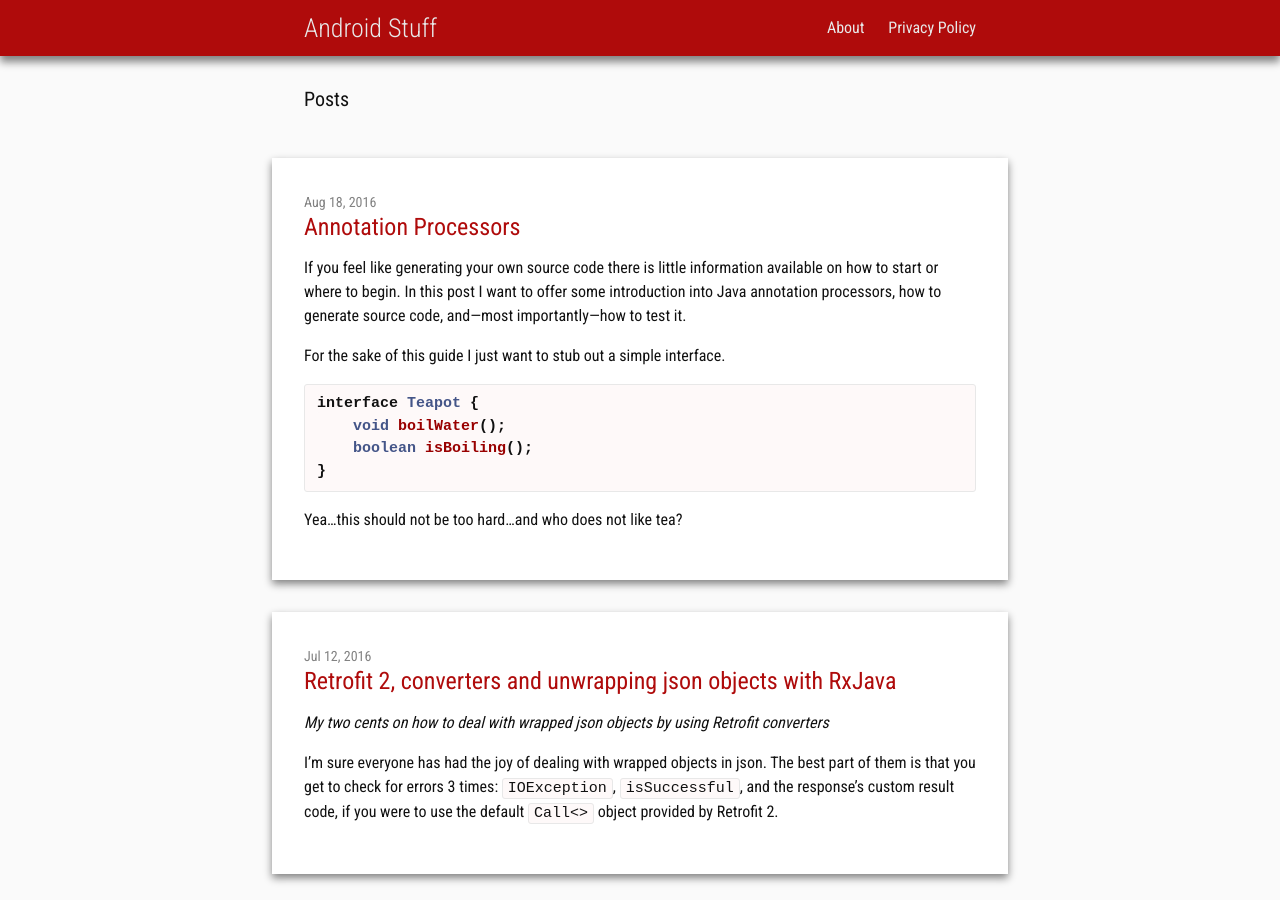
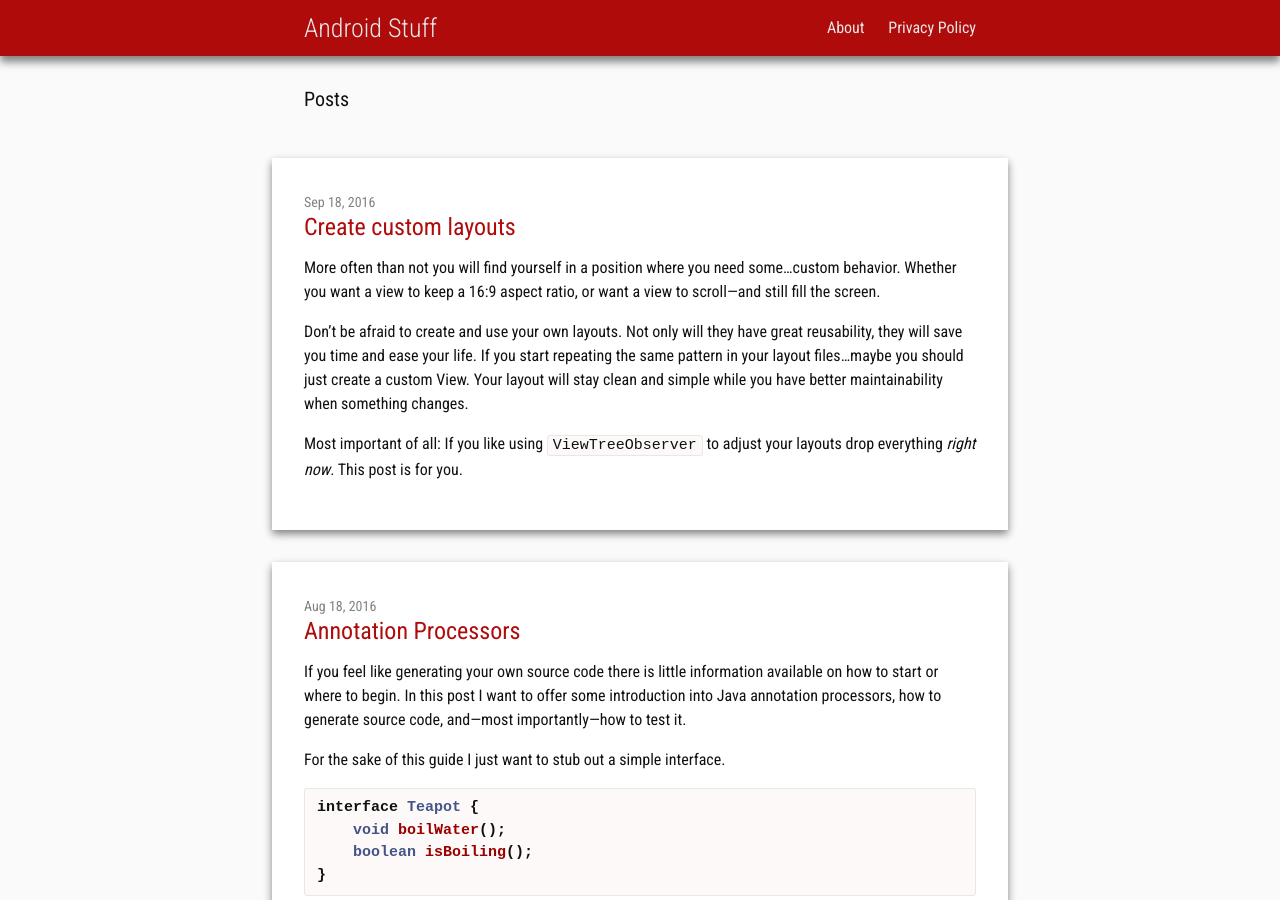
Before and after one commit to bleeding182/bleeding182.github.io, a Jekyll site: the page built from index.html, in a window 1280 px wide and 900 px high. Built offline with Jekyll 4.4.1, drawn with Linux system fonts in a browser that asks for light colours; the list of posts is cut into pages by our own code; some of the changed lines change nothing that is shown; some of the changed text lies outside the part shown.

Commit message:
Added post about layouts (#6)

```diff
--- /dev/null
+++ b/_posts/2016-09-18-custom-layouts.md
@@ -0,0 +1,147 @@
+---
+layout: post
+title:  "Create custom layouts"
+categories: android
+tags:
+- view
+published: true
+excerpt_separator: <!--more-->
+---
+
+More often than not you will find yourself in a position where you need some...custom behavior. Whether you want a view to keep a 16:9 aspect ratio, or want a view to scroll&mdash;and still fill the screen.
+
+Don't be afraid to create and use your own layouts. Not only will they have great reusability, they will save you time and ease your life. If you start repeating the same pattern in your layout files...maybe you should just create a custom View. Your layout will stay clean and simple while you have better maintainability when something changes.
+
+Most important of all: If you like using `ViewTreeObserver` to adjust your layouts drop everything _right now_. This post is for you.
+
+<!--more-->
+
+## What about ViewTreeObserver?
+
+As the name suggests you will observe layout changes and _react_ to those changes thus triggering yet another layout pass instead of just declaring how big you wanted your view to be in the first place. In my opinion there are little use cases where the usage of `ViewTreeObserver` is acceptable (e.g. for animating some background image that depends on some heights) but I would like to claim this is not what it is used for most of the times. Avoid the unnecessary layout passes which could also impact your performance and do your layouting where it belongs.
+
+If you have some dynamic sizes you should go and take part in the layout process yourself. Keep your code clean and maybe create something reusable in the process.
+
+## A square ImageView
+
+I know I said "layouts", but I want to start with an easy example. The goal is to have a square `ImageView` where `height == width`. The height can not just be determined before, since the drawable can scale, doesn't have a 1:1 aspect ratio, or you use some custom drawable that takes the views dimensions.
+
+While this requirement may seem abstract, I just recently had this exact use case, where I wanted to have draw a circle in the background with a scalable graphic above. This along with a more complex layout and keeping things _squary_ or _circly_ was not that simple any more.
+
+I hope you did think along and had some thought about how you would take this on. Constraining a view to be square should be easy enough and as mentioned earlier you _could_ use a `ViewTreeObserver`. _Please_ don't.
+
+### Square the View
+
+Since we simply extend `ImageView` you should stick to using `ImageView` in your code. Let the `ImageView` do the heavy lifting and just add the contraint for the height. Omitting the constructors, the task is simple enough and this is literally all of the code you need.
+{%highlight java%}
+@Override
+protected void onMeasure(int widthMeasureSpec, int heightMeasureSpec) {
+    int width = MeasureSpec.getSize(widthMeasureSpec);
+    int measureSpec = MeasureSpec.makeMeasureSpec(width, MeasureSpec.EXACTLY);
+    super.onMeasure(measureSpec, measureSpec);
+}
+{%endhighlight%}
+
+If you don't know about measuring, this is where a view's size is determined. The `MeasureSpec` contains the suggested or available height. By calling `setMeasuredDimension(with, height)` the view defines its size, but in this case this is handled by the super.
+
+## Custom layouts
+
+The sample above could also have been solved using a custom layout which would only assign equal width and height values to the view in the first place, but this approach&mdash;while still valid&mdash;would not be very reusable by itself unless you have more specific constraints. And there are probably a bunch of other solutions to this problem, you should just try to get the right tool for the job.
+
+Next I want to create a layout where there is a full screen View that has additional content below the fold. Just check the image for an idea of what I'm talking about.
+
+![]({{ site.baseurl }}/assets/custom-layout/custom_view_fullscreen_sample_image.png)
+
+The problem here is that the height of the top view will vary with every device. And maybe you have additional constraints. The basic approach would be done by putting a `LinearLayout` inside a `ScrollView`. The only further problem would be _how_ to size the top view to be _screen filling_.
+
+Again, _please_ don't use a `ViewTreeObserver`. Yes, it will work, but it is not pretty. And it probably does not perform well either.
+
+### Creating the layout&mdash;A first approach
+
+Since creating a complete custom layout is a little bit more complicated, I just want to extend `LinearLayout`. I basically need its behavior, but I just want to add my constraints on the first view.
+
+{%highlight java%}
+public class FullScreenLinearLayout extends LinearLayout {
+
+    /* Constructors */
+
+    @Override
+    protected void onMeasure(int widthMeasureSpec, int heightMeasureSpec) {
+        if (getChildCount() > 0) {
+            View view = getChildAt(0);
+            view.getLayoutParams().height = getMeasuredHeight();
+        }
+        super.onMeasure(widthMeasureSpec, heightMeasureSpec);
+    }
+}
+{%endhighlight%}
+
+While admittedly this is a little bit dirty, go ahead and try it. It will work. We got the expected behavior and there is no `ViewTreeObserver` involved. We apply the height _during_ the layout process and are not wasting any resources. I don't like this solution, because `getMeasuredHeight()` does not seem too good to me. So let's go one step further and create our own `ViewGroup`.
+
+### Creating a custom layout
+We have just been subclassing the `LinearLayout` and were hoping for it to work. This might break or introduce bugs, since&mdash;let's face it&mdash;the `LinearLayout` has a couple of nice features with which we might conflict.
+
+Measuring and layouting views is in fact a lot easier than it may sound, so I want to show one other solution to this same problem. For simplicity reasons I will only support 2 views. Adding loops to have an arbitrary amount of children in this case would just complicate things. The goal was to have one full screen view with another below the fold which is exactly what we will do now.
+
+{%highlight java%}
+@Override
+protected void onMeasure(int widthMeasureSpec, int heightMeasureSpec) {
+  View fullscreenView = getChildAt(0);
+  View bottomView = getChildAt(1);
+
+  // first child should fill
+  int availableHeight = MeasureSpec.getSize(heightMeasureSpec);
+  int fullHeightMeasureSpec = makeMeasureSpec(availableHeight,
+      MeasureSpec.EXACTLY);
+  fullscreenView.measure(widthMeasureSpec, fullHeightMeasureSpec);
+
+  // second view can be as big as it wants
+  LayoutParams layoutParams = bottomView.getLayoutParams();
+  int childHeightMeasureSpec = getChildMeasureSpec(heightMeasureSpec,
+      0, layoutParams.height);
+  bottomView.measure(widthMeasureSpec, childHeightMeasureSpec);
+
+  // sum the height
+  int maximumWidth = Math.max(fullscreenView.getMeasuredWidth(),
+      bottomView.getMeasuredWidth());
+  int totalHeight = fullscreenView.getMeasuredHeight()
+      + bottomView.getMeasuredHeight();
+
+  // determine our own height
+  setMeasuredDimension(maximumWidth, totalHeight);
+}
+{%endhighlight%}
+
+We use `MeasureSpec` to read and create the necessary layout constraints. While this might seem overwhelming I have to say, once you start creating custom layouts you will get used to this very quickly, just remember the 3 different kinds of layout sizes.
+
+* `AT_MOST` not bigger than
+* `EXACTLY` you determine the size
+* `UNSPECIFIED` ...do what you want
+
+When layouting views you can assign them sizes or let them choose their own. When you feel curious, you can always look at the code from the Android framework and have a look at how they decided to handle things.
+
+The code above deals with 2 views and they now have measured dimensions. All that remains to do is layouting them within out `ViewGroup`. Since this is a simple example we just draw the first view to the top and the second one below.
+
+{%highlight java%}
+@Override
+protected void onLayout(boolean changed, int left, int top, int right, int bottom) {
+  View fullscreenView = getChildAt(0);
+  View bottomView = getChildAt(1);
+
+  int fullscreenHeight = fullscreenView.getMeasuredHeight();
+  int foldPosition = top + fullscreenHeight;
+
+  // position the fullscreen view on top, the other one below
+  fullscreenView.layout(left, top, right, foldPosition);
+  bottomView.layout(left, foldPosition,
+      right, foldPosition + bottomView.getMeasuredHeight());
+}
+{%endhighlight%}
+
+That's it! Of course there is still a lot of room for improvement, but we just created our own `ViewGroup` that takes care of measuring and layouting its views. Once you get started creating your own views, you'll quickly start reaping the benefits. You will be much quicker with some special use cases and you could even gain the little extra performance you might need.
+
+## Final words
+
+Some things you should always keep in mind are the framework methods which can help you _a lot_. In the code above I made use of `getChildMeasureSpec()` because I did not want to check for the different values myself. The child could have a fixed height, match the parent, or wrap its content, but this method will just take care of all those cases.
+
+There are more, and if you are a little bit like me you will discover them bit by bit with some amazement and add them to your personal toolkit.
```
Also changed, not shown: _posts/2016-08-18-annotation-processors.markdown (line endings or trailing spaces), assets/custom-layout/custom_view_fullscreen_sample_image.png (added).
